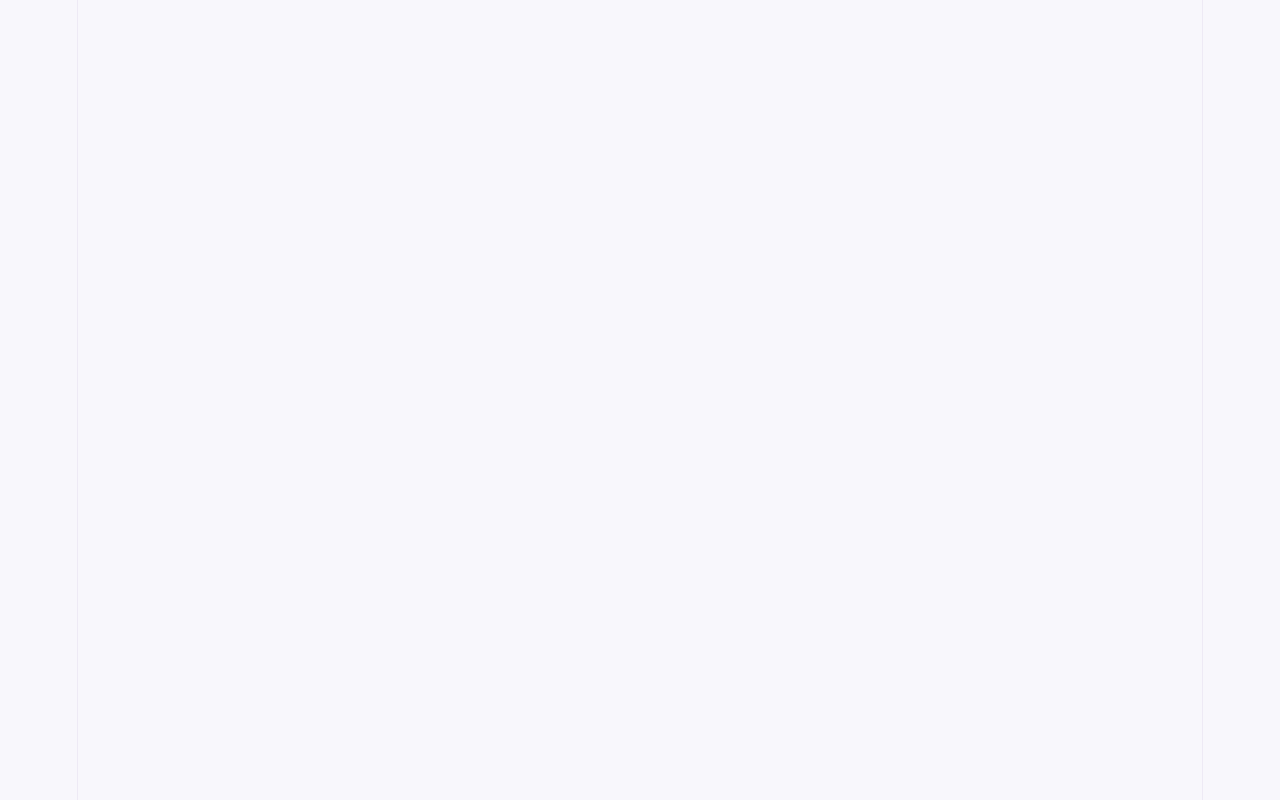
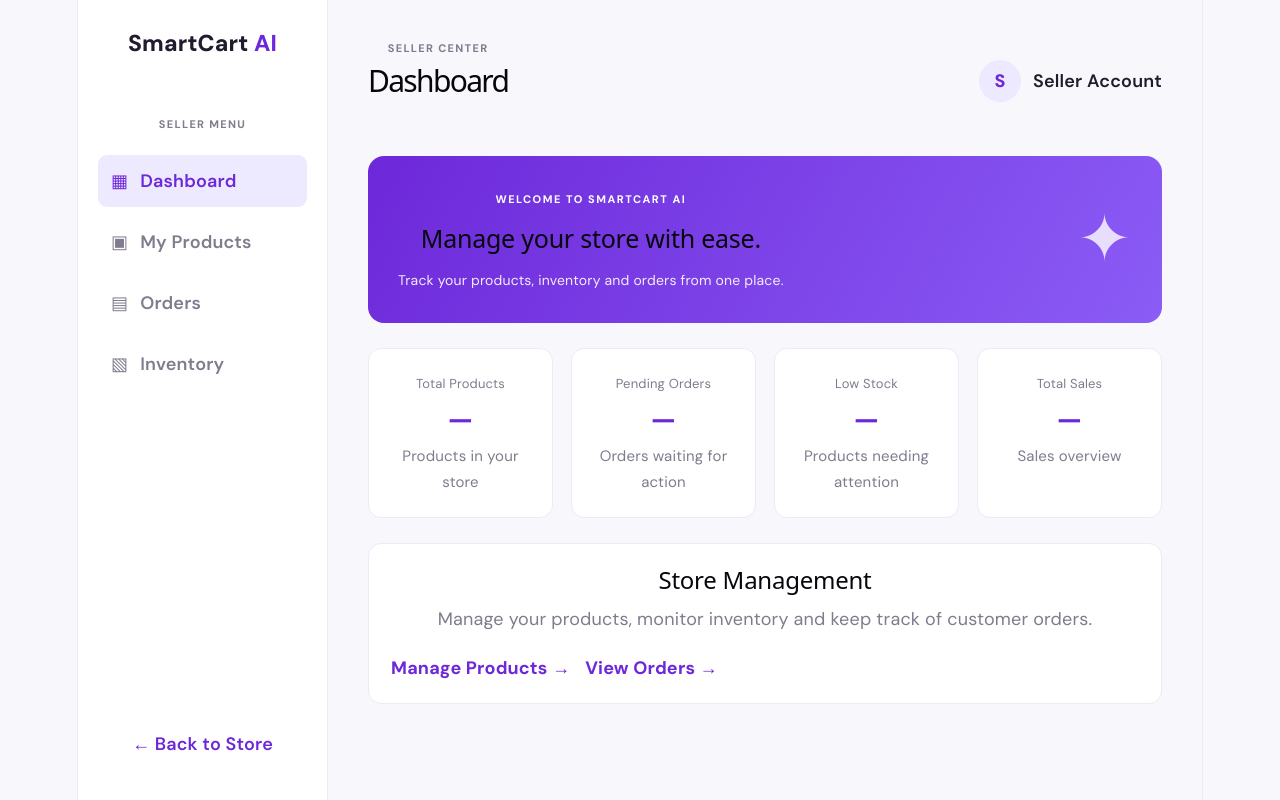
Before and after one commit to FATMATURKYILMAZ/smartcart-ai, a React (Vite) app in the folder frontend/: page /seller/dashboard in a window 1280 px wide. Before the commit this address had no page. Built offline with nearby package versions, Linux system fonts and the light colour scheme.

Commit message:
Add seller dashboard interface

```diff
--- a/frontend/src/App.css
+++ b/frontend/src/App.css
@@ -1596,3 +1596,257 @@ button {
     font-size: 27px;
   }
 }
+
+/* Seller Dashboard */
+
+.seller-dashboard {
+  min-height: 100vh;
+  display: flex;
+  background: #f8f7fc;
+  color: var(--text);
+}
+
+.seller-sidebar {
+  width: 250px;
+  min-height: 100vh;
+  padding: 30px 20px;
+  background: white;
+  border-right: 1px solid var(--border);
+  display: flex;
+  flex-direction: column;
+}
+
+.seller-logo {
+  font-size: 23px;
+  font-weight: 800;
+  color: var(--text);
+  text-decoration: none;
+  margin-bottom: 55px;
+}
+
+.seller-logo span {
+  color: var(--purple);
+}
+
+.sidebar-label,
+.seller-welcome {
+  font-size: 11px;
+  letter-spacing: 1.3px;
+  font-weight: 700;
+  color: var(--muted);
+}
+
+.seller-nav {
+  display: flex;
+  flex-direction: column;
+  gap: 9px;
+  margin-top: 18px;
+}
+
+.seller-nav-item {
+  display: flex;
+  align-items: center;
+  gap: 12px;
+  padding: 13px;
+  border-radius: 9px;
+  color: var(--muted);
+  text-decoration: none;
+  font-weight: 600;
+  transition: 0.2s;
+}
+
+.seller-nav-item:hover,
+.seller-nav-item.active {
+  background: var(--purple-soft);
+  color: var(--purple);
+}
+
+.seller-store-link {
+  margin-top: auto;
+  padding: 13px;
+  color: var(--purple);
+  text-decoration: none;
+  font-weight: 600;
+}
+
+.seller-main {
+  flex: 1;
+  min-width: 0;
+  padding: 35px 40px;
+}
+
+.seller-topbar {
+  display: flex;
+  justify-content: space-between;
+  align-items: center;
+  margin-bottom: 30px;
+}
+
+.seller-topbar h1 {
+  font-size: 30px;
+  margin-top: 7px;
+}
+
+.seller-profile {
+  display: flex;
+  align-items: center;
+  gap: 12px;
+  font-weight: 600;
+}
+
+.seller-avatar {
+  width: 42px;
+  height: 42px;
+  display: grid;
+  place-items: center;
+  border-radius: 50%;
+  background: var(--purple-soft);
+  color: var(--purple);
+  font-weight: 800;
+}
+
+.seller-welcome-card {
+  padding: 30px;
+  border-radius: 16px;
+  background: linear-gradient(120deg, #6d28d9, #8b5cf6);
+  color: white;
+  display: flex;
+  align-items: center;
+  justify-content: space-between;
+  margin-bottom: 25px;
+}
+
+.seller-welcome-card p {
+  font-size: 11px;
+  letter-spacing: 1.5px;
+  font-weight: 700;
+}
+
+.seller-welcome-card h2 {
+  font-size: 25px;
+  margin: 12px 0;
+}
+
+.seller-welcome-card span {
+  font-size: 14px;
+  opacity: 0.9;
+}
+
+.seller-welcome-icon {
+  font-size: 65px;
+  opacity: 0.8;
+}
+
+.seller-stats {
+  display: grid;
+  grid-template-columns: repeat(4, minmax(0, 1fr));
+  gap: 18px;
+  margin-bottom: 25px;
+}
+
+.seller-stat-card,
+.seller-content-card {
+  background: white;
+  border: 1px solid var(--border);
+  border-radius: 13px;
+  padding: 22px;
+}
+
+.seller-stat-card {
+  display: flex;
+  flex-direction: column;
+  gap: 10px;
+}
+
+.seller-stat-card span {
+  color: var(--muted);
+  font-size: 13px;
+}
+
+.seller-stat-card strong {
+  font-size: 28px;
+  color: var(--purple);
+}
+
+.seller-stat-card small {
+  color: var(--muted);
+}
+
+.seller-content-card p {
+  color: var(--muted);
+  margin-top: 10px;
+  line-height: 1.6;
+}
+
+.seller-quick-actions {
+  display: flex;
+  gap: 15px;
+  margin-top: 22px;
+  flex-wrap: wrap;
+}
+
+.seller-quick-actions a {
+  color: var(--purple);
+  font-weight: 700;
+  text-decoration: none;
+}
+
+@media (max-width: 950px) {
+  .seller-stats {
+    grid-template-columns: repeat(2, minmax(0, 1fr));
+  }
+
+  .seller-main {
+    padding: 25px;
+  }
+}
+
+@media (max-width: 600px) {
+  .seller-dashboard {
+    flex-direction: column;
+  }
+
+  .seller-sidebar {
+    width: 100%;
+    min-height: auto;
+    padding: 18px;
+  }
+
+  .seller-logo {
+    margin-bottom: 20px;
+  }
+
+  .seller-nav {
+    flex-direction: row;
+    flex-wrap: wrap;
+  }
+
+  .seller-store-link {
+    margin-top: 15px;
+  }
+
+  .seller-main {
+    padding: 20px 15px;
+  }
+
+  .seller-topbar h1 {
+    font-size: 24px;
+  }
+
+  .seller-welcome-card h2 {
+    font-size: 20px;
+  }
+
+  .seller-welcome-icon {
+    display: none;
+  }
+
+  .seller-stats {
+    grid-template-columns: 1fr 1fr;
+    gap: 10px;
+  }
+
+  .seller-stat-card {
+    padding: 15px;
+  }
+}
--- a/frontend/src/App.tsx
+++ b/frontend/src/App.tsx
@@ -12,7 +12,7 @@ import "./App.css";
 import CartPage from "./pages/CartPage";
 import { FavoritesProvider } from "./context/FavoritesContext";
 import FavoritesPage from "./pages/FavoritesPage";
-
+import SellerDashboard from "./pages/seller/SellerDashboard";
 function App() {
   return (
     <CartProvider>
@@ -23,6 +23,7 @@ function App() {
             <Route path="/products/:id" element={<ProductDetailPage />} />
             <Route path="/cart" element={<CartPage />} />
             <Route path="/favorites" element={<FavoritesPage />} />
+            <Route path="/seller/dashboard" element={<SellerDashboard />} />
           </Routes>
         </BrowserRouter>
       </FavoritesProvider>
--- /dev/null
+++ b/frontend/src/pages/seller/SellerDashboard.tsx
@@ -0,0 +1,112 @@
+
+import { Link } from "react-router-dom";
+import "../../App.css";
+
+function SellerDashboard() {
+  return (
+    <div className="seller-dashboard">
+      <aside className="seller-sidebar">
+        <Link to="/" className="seller-logo">
+          SmartCart <span>AI</span>
+        </Link>
+
+        <p className="sidebar-label">SELLER MENU</p>
+
+        <nav className="seller-nav">
+          <Link to="/seller/dashboard" className="seller-nav-item active">
+            <span>▦</span> Dashboard
+          </Link>
+
+          <Link to="/seller/products" className="seller-nav-item">
+            <span>▣</span> My Products
+          </Link>
+
+          <Link to="/seller/orders" className="seller-nav-item">
+            <span>▤</span> Orders
+          </Link>
+
+          <Link to="/seller/inventory" className="seller-nav-item">
+            <span>▧</span> Inventory
+          </Link>
+        </nav>
+
+        <Link to="/" className="seller-store-link">
+          ← Back to Store
+        </Link>
+      </aside>
+
+      <main className="seller-main">
+        <header className="seller-topbar">
+          <div>
+            <p className="seller-welcome">SELLER CENTER</p>
+            <h1>Dashboard</h1>
+          </div>
+
+          <div className="seller-profile">
+            <div className="seller-avatar">S</div>
+            <span>Seller Account</span>
+          </div>
+        </header>
+
+        <section className="seller-welcome-card">
+          <div>
+            <p>WELCOME TO SMARTCART AI</p>
+            <h2>Manage your store with ease.</h2>
+            <span>
+              Track your products, inventory and orders from one place.
+            </span>
+          </div>
+          <div className="seller-welcome-icon">✦</div>
+        </section>
+
+        <section className="seller-stats">
+          <article className="seller-stat-card">
+            <span>Total Products</span>
+            <strong>—</strong>
+            <small>Products in your store</small>
+          </article>
+
+          <article className="seller-stat-card">
+            <span>Pending Orders</span>
+            <strong>—</strong>
+            <small>Orders waiting for action</small>
+          </article>
+
+          <article className="seller-stat-card">
+            <span>Low Stock</span>
+            <strong>—</strong>
+            <small>Products needing attention</small>
+          </article>
+
+          <article className="seller-stat-card">
+            <span>Total Sales</span>
+            <strong>—</strong>
+            <small>Sales overview</small>
+          </article>
+        </section>
+
+        <section className="seller-content-card">
+          <div>
+            <h2>Store Management</h2>
+            <p>
+              Manage your products, monitor inventory and keep track of
+              customer orders.
+            </p>
+          </div>
+
+          <div className="seller-quick-actions">
+            <Link to="/seller/products">
+              Manage Products →
+            </Link>
+
+            <Link to="/seller/orders">
+              View Orders →
+            </Link>
+          </div>
+        </section>
+      </main>
+    </div>
+  );
+}
+
+export default SellerDashboard;
```
